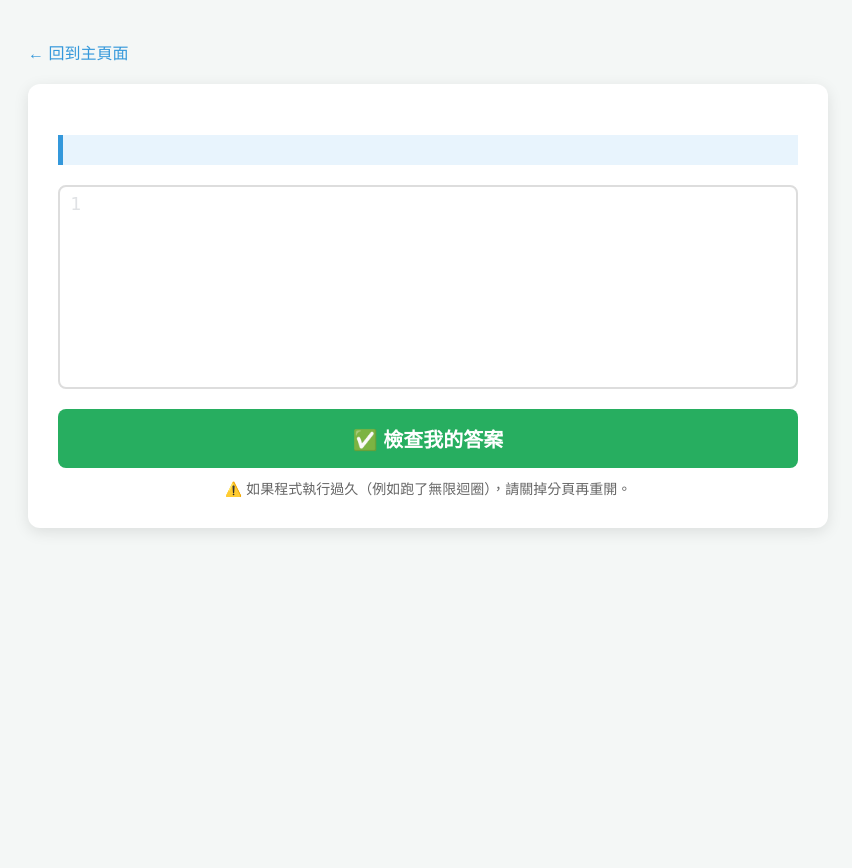
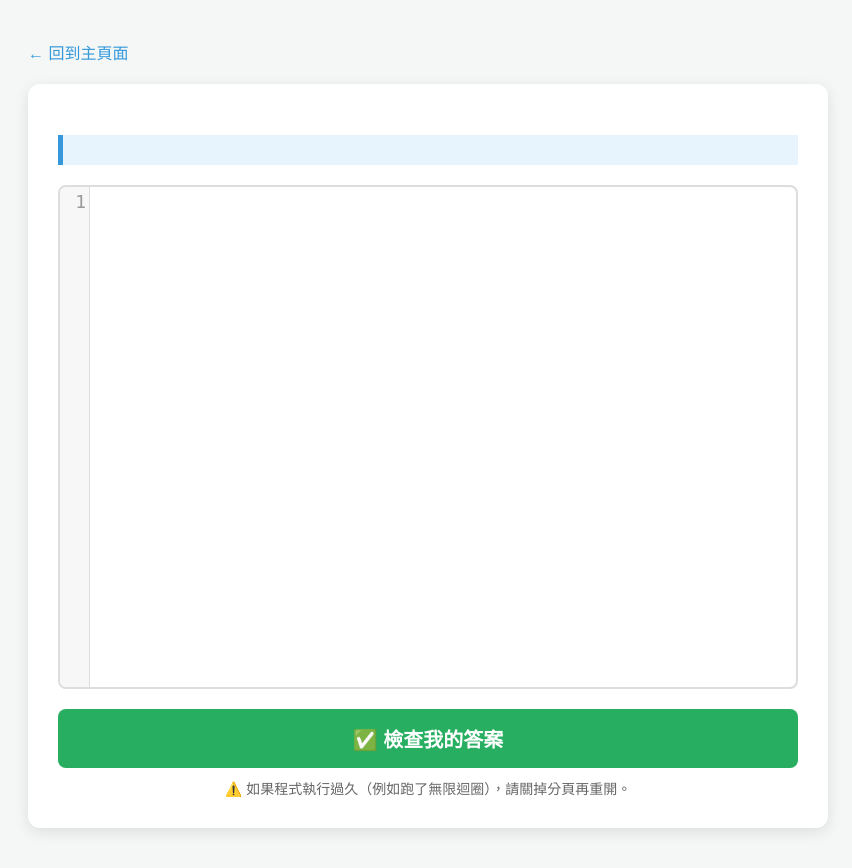
Before and after one commit to candy02058912/train.csie.python, a Python web app: template templates/exercise.html in a window 1280 px wide. Shown: the whole page, without its empty margins (212-1064 px from the left). Before the commit the page ends 532 px from the top, so only its background shows below. Run offline with Jinja, Linux system fonts and the light colour scheme; the template is opened without the code that fills it, so the values that code supplies are empty; some libraries are stand-ins or nearby versions.

Commit message:
refactor: remove CodeMirror 'neo' theme and set a fixed height for the Python code editor.

```diff
--- a/templates/exercise.html
+++ b/templates/exercise.html
@@ -6,7 +6,6 @@
     <title>Python 學習進度繳交 - {{ ex.title }}</title>
     <script src="https://cdn.jsdelivr.net/pyodide/v0.25.0/full/pyodide.js"></script>
     <link rel="stylesheet" href="https://cdnjs.cloudflare.com/ajax/libs/codemirror/5.65.13/codemirror.min.css">
-    <link rel="stylesheet" href="https://cdnjs.cloudflare.com/ajax/libs/codemirror/5.65.13/theme/neo.min.css">
     <script src="https://cdnjs.cloudflare.com/ajax/libs/codemirror/5.65.13/codemirror.min.js"></script>
     <script src="https://cdnjs.cloudflare.com/ajax/libs/codemirror/5.65.13/mode/python/python.min.js"></script>
 
@@ -37,8 +36,7 @@
             border: 2px solid #ddd;
             border-radius: 8px;
             font-size: 18px;
-            height: auto;
-            min-height: 200px;
+            height: 500px; /* Approximately 25 lines */
         }
 
         button {
@@ -125,7 +123,7 @@
 
     <script>
         var editor = CodeMirror.fromTextArea(document.getElementById("python-code"), {
-            mode: "python", theme: "neo", lineNumbers: true, indentUnit: 4
+            mode: "python", lineNumbers: true, indentUnit: 4
         });
 
         let pyodideInstance = null;
```
